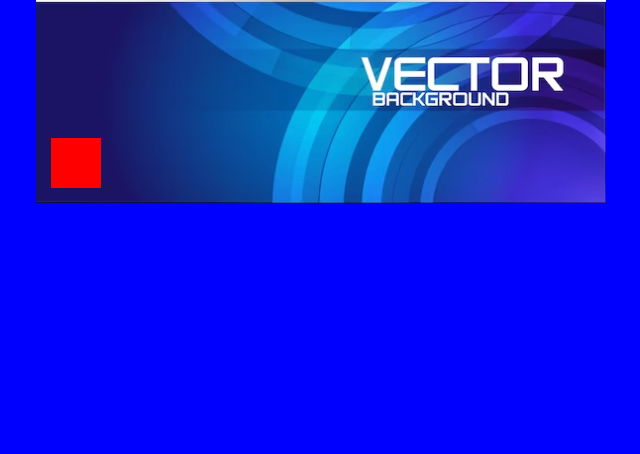
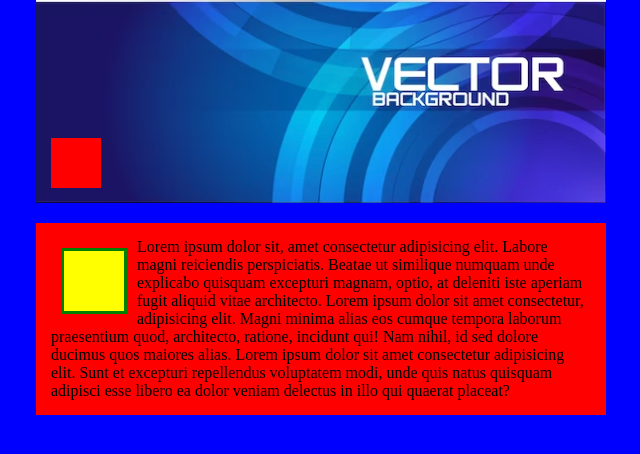
Before and after one commit to alcoceroftoday/Example_background, a plain HTML site: page index.html in a window 1280 px wide. Shown: the whole page, without its empty margins (319-959 px from the left). Drawn offline with Linux system fonts and the light colour scheme.

Commit message:
agrego contenido blog y ajuste con float

```diff
--- a/assets/css/style.css
+++ b/assets/css/style.css
@@ -22,3 +22,18 @@ body{
 	bottom: 15px;
 	left: 15px;
 }
+.blog{
+	background-color: red;
+	margin: 20px auto 0;
+	max-width: 570px;
+	padding: 15px;
+	box-sizing: border-box;
+}
+.blog_img{
+	width: 60px;
+	height: 60px;
+	margin: 10px;
+	border: 3px solid green;
+	background-color: yellow;
+	float: left;
+}
--- a/index.html
+++ b/index.html
@@ -10,5 +10,12 @@
 	<div class="content">
 		<div class="logo"></div>
 	</div>
+	<div class="blog">
+		<div class="blog_img">
+		</div>
+		Lorem ipsum dolor sit, amet consectetur adipisicing elit. Labore magni reiciendis perspiciatis. Beatae ut similique numquam unde explicabo quisquam excepturi magnam, optio, at deleniti iste aperiam fugit aliquid vitae architecto.
+		Lorem ipsum dolor sit amet consectetur, adipisicing elit. Magni minima alias eos cumque tempora laborum praesentium quod, architecto, ratione, incidunt qui! Nam nihil, id sed dolore ducimus quos maiores alias.
+		Lorem ipsum dolor sit amet consectetur adipisicing elit. Sunt et excepturi repellendus voluptatem modi, unde quis natus quisquam adipisci esse libero ea dolor veniam delectus in illo qui quaerat placeat?
+	</div>
 </body>
 </html>
```
